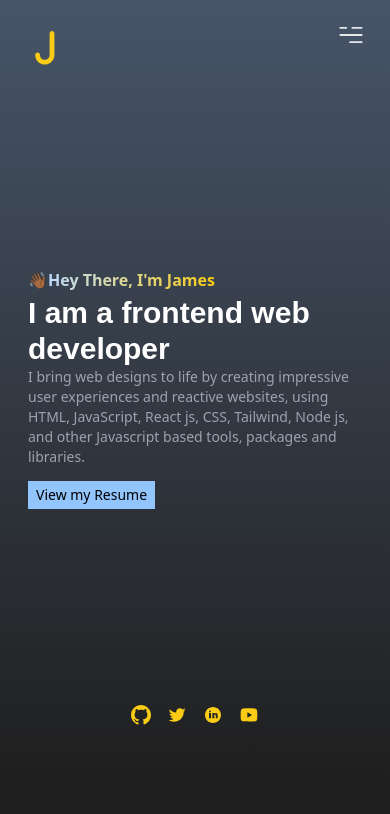
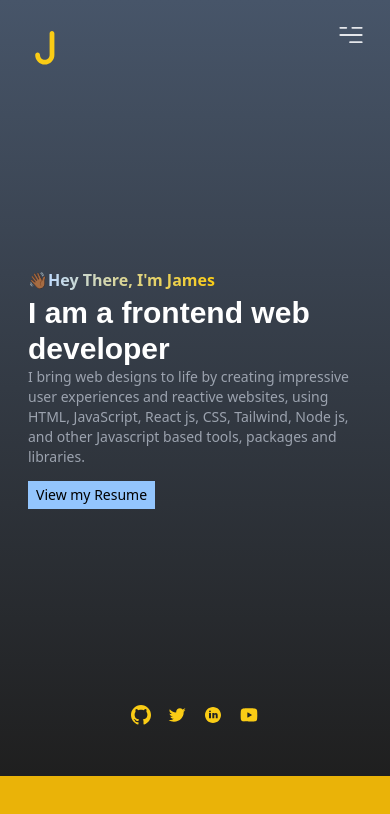
Before and after one commit to james-e-o/Profile, a Next.js app: page / in a window 390 px wide. Shown: the top 814 px of the page. Built offline with nearby package versions, Linux system fonts and the light colour scheme.

Commit message:
office push07/19(1)-profile

```diff
--- a/app/Blogs/page.jsx
+++ b/app/Blogs/page.jsx
@@ -12,7 +12,7 @@ const Blog = () => {
       likes: 40
     }
     const className = "text-white font-sans text-3xl m-0 pl-4"
-    const data =  <div className="relative flex flex-col justify-between lg:h-screen bg-gradient-to-b from-slate-600 to- bg-deepSlate">
+    const data =  <div id="blog-main" className="relative flex flex-col justify-between lg:h-screen bg-gradient-to-b from-slate-600 to- bg-deepSlate">
         <Nav logo={logo} color={className} prop={ret}/>
         <Mobile_menu />
         <div className="mx-4 mt-6 grid grid-cols-2">
--- a/app/globals.css
+++ b/app/globals.css
@@ -52,11 +52,13 @@
 }
 
 .mobile_menu {
-    @apply font-normal text-sm absolute h-screen left-0 right-0 filter backdrop-blur
-    bg-transparent flex justify-center flex-col items-center -z-[1]
+    @apply font-normal text-sm flex absolute h-vh92 left-0 right-0 filter backdrop-blur
+    bg-transparent justify-center flex-col items-center -z-[1]
     /* reverse */
     transition-[z-index] duration-[360ms] ease-in-out
 }
+
+
 
 .popdiv {
    @apply backdrop-blur  z-[1] backdrop-brightness-[0.5]
--- a/app/layout.jsx
+++ b/app/layout.jsx
@@ -8,7 +8,7 @@ export const metadata = {
 export default function RootLayout({ children }) {
   return (
     <html lang="en" className="m-0 p-0">
-      <body className=" bg-deepSlate m-0 text-white font-sans h-vh92">
+      <body className=" bg-gradient-to-b from-slate-600 to- bg-yellow-500 bg-no-repeat m-0 text-white font-sans h-vh92">
         {children}
       </body>
     </html>
--- a/components/function.js
+++ b/components/function.js
@@ -21,7 +21,8 @@ export default function ret (){
             }
         }
     }
-    document.onpointerdown = dissolve
+    // document.onpointerdown = dissolve
+    document.onclick = dissolve
     // document.onpointermove = dissolve
 
 
```
